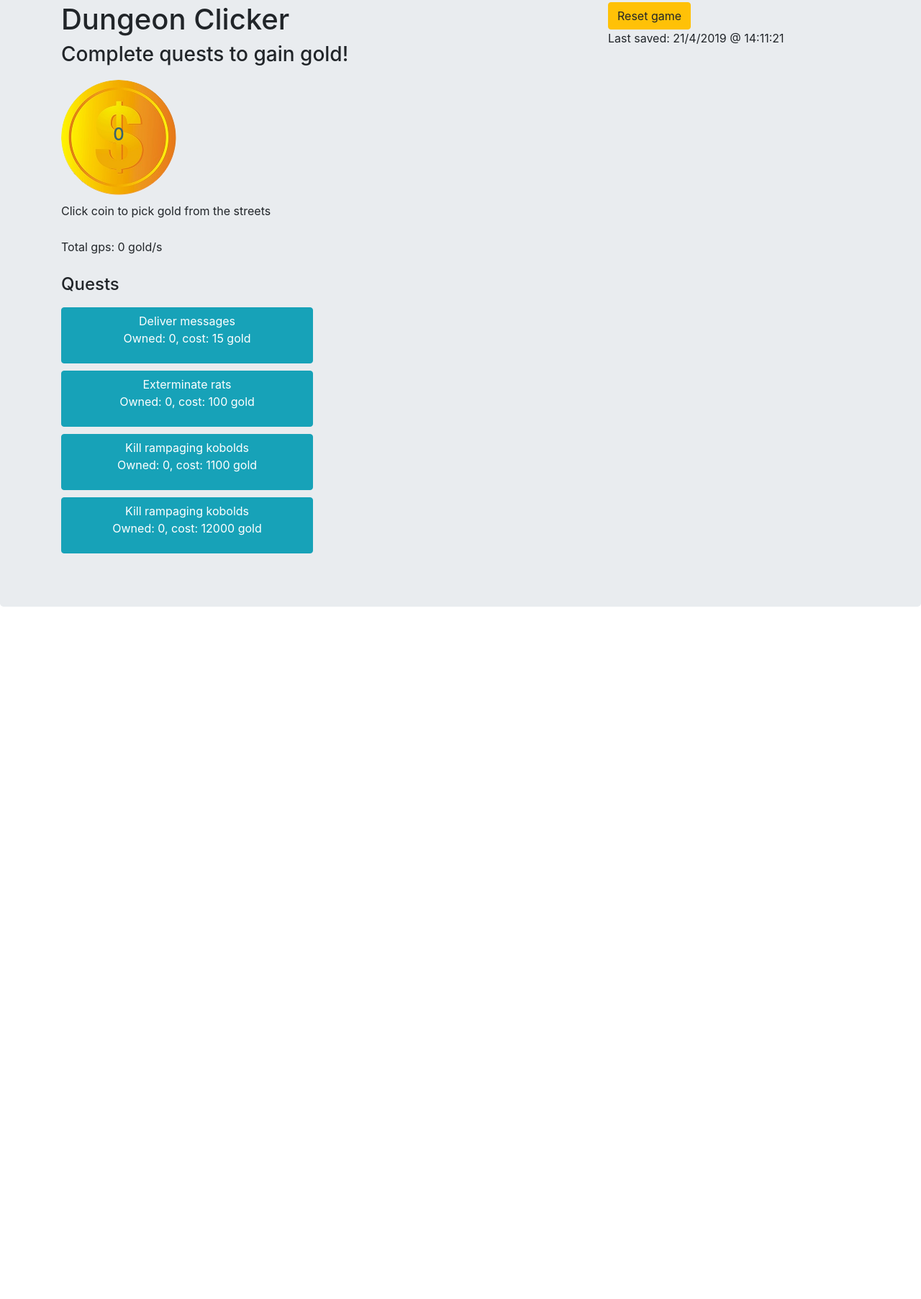
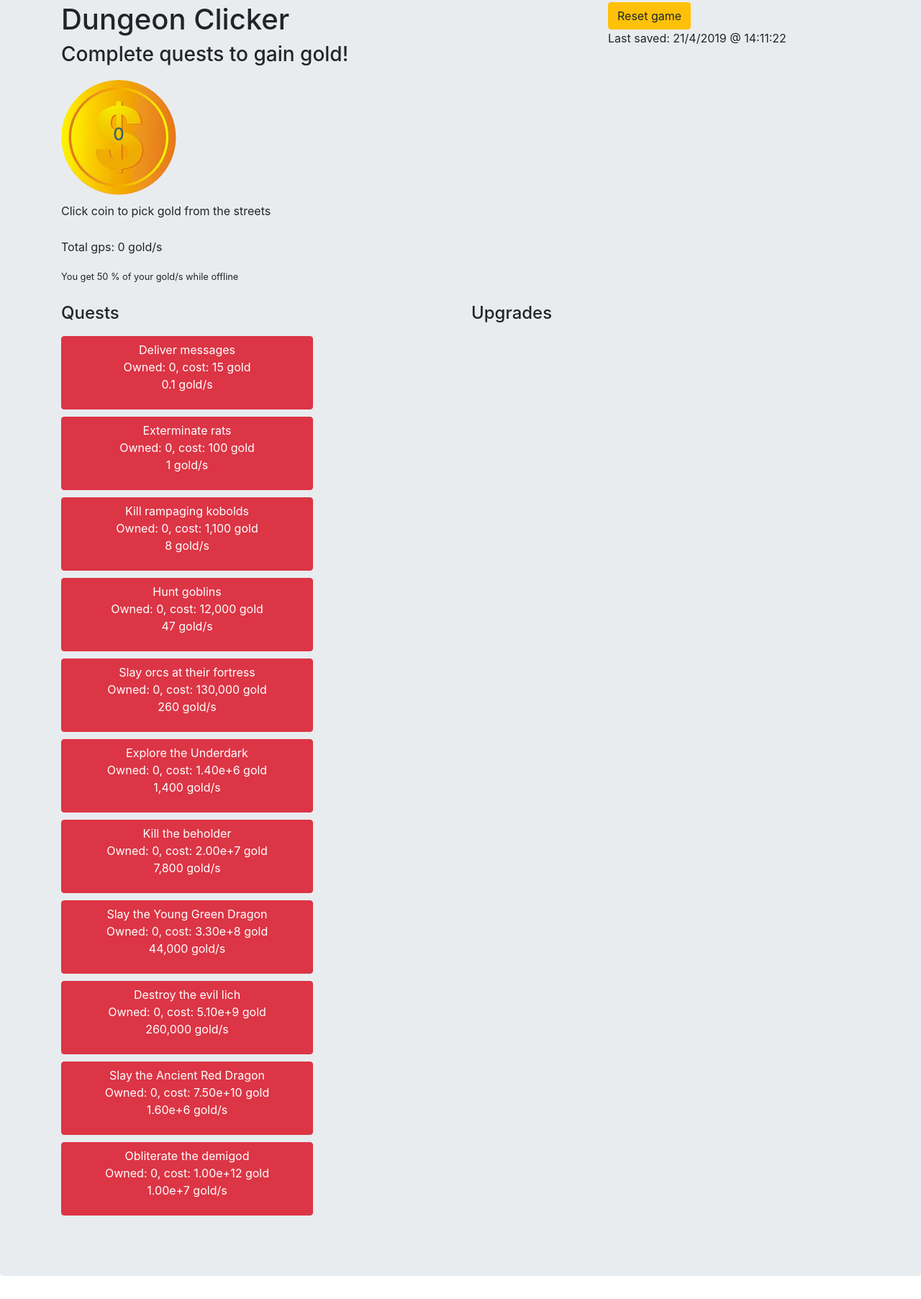
Before and after one commit to karazzi/dungeon_clicker, a plain HTML site: page index.html in a window 1280 px wide. Shown: the part 61-1866 px from the top of the page at 72% size. Before the commit the page ends 936 px from the top, so only its background shows below. Drawn offline with nearby package versions, Linux system fonts and the light colour scheme.

Commit message:
Offline production

```diff
--- a/index.html
+++ b/index.html
@@ -35,35 +35,103 @@
           </div>
         </div>
         <div class="row">
-          <div class="col-lg-12">
+          <div class="col-lg-4">
             <p id="gpsTotalInfo">Total gps: 0 gold/s</p>
+            <p><small>You get 50 % of your gold/s while offline</small></p>
           </div>
         </div>
+        <div class="row">
+          <div class="col-lg-4">
             <div class="row">
               <div class="col-lg-12">
                 <h4>Quests</h4>
               </div>
             </div>
             <div class="row">
-          <div class="col-lg-4">
-            <button type="button" name="button" class="btn btn-info btn-block" onclick="startQuest('delivery');">Deliver messages<p id="deliveryInfo">Owned: 0, cost: 15 gold</p></button>
+              <div class="col-lg-12">
+                <button type="button" name="button" class="btn btn-info btn-block" onclick="startQuest('delivery');">Deliver messages<p id="deliveryInfo"></p></button>
               </div>
             </div>
             <div class="row">
-          <div class="col-lg-4">
-            <button type="button" name="button" class="btn btn-info btn-block" onclick="startQuest('rats');">Exterminate rats<p id="ratsInfo">Owned: 0, cost: 100 gold</p></button>
+              <div class="col-lg-12">
+                <button type="button" name="button" class="btn btn-info btn-block" onclick="startQuest('rats');">Exterminate rats<p id="ratsInfo"></p></button>
               </div>
             </div>
             <div class="row">
-          <div class="col-lg-4">
-            <button type="button" name="button" class="btn btn-info btn-block" onclick="startQuest('kobolds');">Kill rampaging kobolds<p id="koboldsInfo">Owned: 0, cost: 1000 gold</p></button>
+              <div class="col-lg-12">
+                <button type="button" name="button" class="btn btn-info btn-block" onclick="startQuest('kobolds');">Kill rampaging kobolds<p id="koboldsInfo"></p></button>
               </div>
             </div>
             <div class="row">
-          <div class="col-lg-4">
-            <button type="button" name="button" class="btn btn-info btn-block" onclick="startQuest('goblins');">Kill rampaging kobolds<p id="goblinsInfo">Owned: 0, cost: 13000 gold</p></button>
+              <div class="col-lg-12">
+                <button type="button" name="button" class="btn btn-info btn-block" onclick="startQuest('goblins');">Hunt goblins<p id="goblinsInfo"></p></button>
               </div>
             </div>
+            <div class="row">
+              <div class="col-lg-12">
+                <button type="button" name="button" class="btn btn-info btn-block" onclick="startQuest('orcs');">Slay orcs at their fortress<p id="orcsInfo"></p></button>
+              </div>
+            </div>
+            <div class="row">
+              <div class="col-lg-12">
+                <button type="button" name="button" class="btn btn-info btn-block" onclick="startQuest('underdark');">Explore the Underdark<p id="underdarkInfo"></p></button>
+              </div>
+            </div>
+            <div class="row">
+              <div class="col-lg-12">
+                <button type="button" name="button" class="btn btn-info btn-block" onclick="startQuest('beholder');">Kill the beholder<p id="beholderInfo"></p></button>
+              </div>
+            </div>
+            <div class="row">
+              <div class="col-lg-12">
+                <button type="button" name="button" class="btn btn-info btn-block" onclick="startQuest('youngDragon');">Slay the Young Green Dragon<p id="youngDragonInfo"></p></button>
+              </div>
+            </div>
+            <div class="row">
+              <div class="col-lg-12">
+                <button type="button" name="button" class="btn btn-info btn-block" onclick="startQuest('lich');">Destroy the evil lich<p id="lichInfo"></p></button>
+              </div>
+            </div>
+            <div class="row">
+              <div class="col-lg-12">
+                <button type="button" name="button" class="btn btn-info btn-block" onclick="startQuest('ancientDragon');">Slay the Ancient Red Dragon<p id="ancientDragonInfo"></p></button>
+              </div>
+            </div>
+            <div class="row">
+              <div class="col-lg-12">
+                <button type="button" name="button" class="btn btn-info btn-block" onclick="startQuest('demigod');">Obliterate the demigod<p id="demigodInfo"></p></button>
+              </div>
+            </div>
+          </div>
+          <div class="col-lg-4 offset-lg-2">
+            <div class="row">
+              <div class="col-lg-12">
+                <h4>Upgrades</h4>
+              </div>
+            </div>
+          </div>
+        </div>
+      </div>
+    </div>
+
+    <!-- Modal -->
+    <div id="offlineProdModal" class="modal fade" role="dialog">
+      <div class="modal-dialog">
+
+        <!-- Modal content-->
+        <div class="modal-content">
+          <div class="modal-header">
+            <button type="button" class="close" data-dismiss="modal">&times;</button>
+            <!-- <h4 class="modal-title">Offline production</h4> -->
+          </div>
+          <div class="modal-body">
+            <p id="offlineModalBody"></p>
+          </div>
+          <div class="modal-footer">
+            <button type="button" class="btn btn-default" data-dismiss="modal">Close</button>
+          </div>
+        </div>
+
       </div>
     </div>
 
--- a/main.js
+++ b/main.js
@@ -1,25 +1,27 @@
 function GameData() {
-  this.version = "babyenemies";
+  this.version = "babytest4";
   this.gold = null;
-  this.goldPerClick = 1;
+  this.goldPerClick = 100;
   this.gpsTotal = 0;
   this.updateInterval = 10; //milliseconds
+  this.offlineMultiplier = 0.5;
   this.productionMultiplier = 1;
   this.costMultiplier = 1.15;
-  this.lastSave = null;
-  this.lastSaveMS = null;
+  this.lastSave = new Date();
+  this.lastSaveMS = Date.now();
+  this.lastUpdated = Date.now();
   this.quests = {
-    delivery: new Quest("Delivery", 0, 0.1, 15, 1, this.costMultiplier),
-    rats: new Quest("Rats", 0, 1, 100, 1, this.costMultiplier),
-    kobolds: new Quest("Kobolds", 0, 8, 1100, 1, this.costMultiplier),
-    goblins: new Quest("Goblins", 0, 47, 12000, 1, this.costMultiplier),
-    orcs: new Quest("Orcs", 0, 260, 130000, 1, this.costMultiplier),
-    underdark: new Quest("Underdark", 0, 1400, 1400000, 1, this.costMultiplier),
-    beholder: new Quest("Beholder", 0, 7800, 20000000, 1, this.costMultiplier),
-    youngDragon: new Quest("Young Dragon", 0, 44000, 330000000, 1, this.costMultiplier),
-    lich: new Quest("Lich", 0, 260000, 5100000000, 1, this.costMultiplier),
-    ancientDragon: new Quest("Ancient Dragon", 0, 1600000, 75000000000, 1, this.costMultiplier),
-    demigod: new Quest("Demigod", 0, 10000000, 1000000000000, 1, this.costMultiplier)
+    delivery: new Quest("delivery", 0, 0.1, 15, 1, this.costMultiplier),
+    rats: new Quest("rats", 0, 1, 100, 1, this.costMultiplier),
+    kobolds: new Quest("kobolds", 0, 8, 1100, 1, this.costMultiplier),
+    goblins: new Quest("goblins", 0, 47, 12000, 1, this.costMultiplier),
+    orcs: new Quest("orcs", 0, 260, 130000, 1, this.costMultiplier),
+    underdark: new Quest("underdark", 0, 1400, 1400000, 1, this.costMultiplier),
+    beholder: new Quest("beholder", 0, 7800, 20000000, 1, this.costMultiplier),
+    youngDragon: new Quest("youngDragon", 0, 44000, 330000000, 1, this.costMultiplier),
+    lich: new Quest("lich", 0, 260000, 5100000000, 1, this.costMultiplier),
+    ancientDragon: new Quest("ancientDragon", 0, 1600000, 75000000000, 1, this.costMultiplier),
+    demigod: new Quest("demigod", 0, 10000000, 1000000000000, 1, this.costMultiplier)
   }
 }
 
@@ -39,18 +41,23 @@ function initGameData() {
   if (savegame !== null) {
     if (savegame.version == game.version) {
       game = savegame;
+      game.lastUpdated = Date.now(); // Reset timer
     }else{
       if (typeof savegame.gold !== "undefined") game.gold = savegame.gold;
       if (typeof savegame.goldPerClick !== "undefined") game.goldPerClick = savegame.goldPerClick;
-      if (typeof savegame.gpsTotal !== "undefined") game.gpsTotal = savegame.gpsTotal;
+      // if (typeof savegame.gpsTotal !== "undefined") game.gpsTotal = savegame.gpsTotal;
       if (typeof savegame.productionMultiplier !== "undefined") game.productionMultiplier = savegame.productionMultiplier;
-      if (typeof savegame.costMultiplier !== "undefined") game.costMultiplier = savegame.costMultiplier;
+      // if (typeof savegame.costMultiplier !== "undefined") game.costMultiplier = savegame.costMultiplier;
       if (typeof savegame.lastSave !== "undefined") game.lastSave = savegame.lastSave;
       if (typeof savegame.lastSaveMS !== "undefined") game.lastSaveMS = savegame.lastSaveMS;
       for(quest in game.quests) {
         if(typeof savegame.quests[quest] !== "undefined"){
-          for (property in game.quests[quest]){
-            if (typeof savegame.quests[quest][property] !== "undefined") game.quests[quest][property] = savegame.quests[quest][property];
+          // for (property in game.quests[quest]){
+          //   if (typeof savegame.quests[quest][property] !== "undefined") game.quests[quest][property] = savegame.quests[quest][property];
+          // }
+          if (typeof savegame.quests[quest].owned !== "undefined") {
+            game.quests[quest].owned = savegame.quests[quest].owned;
+            game.quests[quest].nextCost = Math.ceil(game.quests[quest].baseCost * Math.pow(game.costMultiplier, game.quests[quest].owned));
           }
         }
       }
@@ -65,7 +72,9 @@ function goldClick() {
 }
 
 function autoGold() {
-  game.gold += game.gpsTotal * game.updateInterval/1000;
+  var timeElapsed = (Date.now() - game.lastUpdated) / 1000;
+  game.lastUpdated = Date.now();
+  game.gold += game.gpsTotal * timeElapsed;
   updateGold();
 }
 
@@ -94,15 +103,40 @@ function updateGps(){
 }
 
 function updateGold() {
-  goldString = game.gold.toFixed(0);
+  var goldString = '';
+  if(game.gold < 1000000) {
+    goldString = game.gold.toLocaleString('en-us', {maximumFractionDigits: 0});
+  }else{
+    goldString = game.gold.toExponential(2);
+  }
   document.getElementById("goldGained").innerHTML = goldString;
   gpsString = "Total gps: " + game.gpsTotal + " gold/s";
   document.getElementById("gpsTotalInfo").innerHTML = gpsString;
 }
 
 function updateButton(quest) {
-  var buttonId = quest + "Info";
-  document.getElementById(buttonId).innerHTML = "Owned: " + game.quests[quest].owned + ", cost: " + game.quests[quest].nextCost + " gold";
+  var buttonInfo = quest + "Info";
+  var costString = '';
+  var gpsString = '';
+  if(game.quests[quest].nextCost < 1000000) {
+    costString = game.quests[quest].nextCost.toLocaleString('en-us');
+  } else {
+    costString = game.quests[quest].nextCost.toExponential(2);
+  }
+  if(game.quests[quest].gps < 1000000){
+    gpsString = game.quests[quest].gps.toLocaleString('en-us');
+  }else{
+    gpsString = game.quests[quest].gps.toExponential(2);
+  }
+  document.getElementById(buttonInfo).innerHTML = "Owned: " + game.quests[quest].owned + ", cost: " + costString + " gold<br>" + gpsString + " gold/s";
+
+  if (game.gold < game.quests[quest].nextCost) {
+    document.getElementById(buttonInfo).parentElement.classList.add('btn-danger');
+    document.getElementById(buttonInfo).parentElement.classList.remove('btn-info');
+  }else{
+      document.getElementById(buttonInfo).parentElement.classList.remove('btn-danger');
+      document.getElementById(buttonInfo).parentElement.classList.add('btn-info');
+  }
 }
 
 function startQuest(quest) {
@@ -127,24 +161,48 @@ function resetGame() {
   updateGold();
 }
 
-// Initialize game
-window.addEventListener("load", function(){
-  game = initGameData();
-  for(quest in game.quests) {
-    updateButton(quest);
-  }
-  updateGold();
-});
-
 // Auto gain gold
 window.setTimeout(function(){
   window.setInterval(function(){
     autoGold();
   }, game.updateInterval);
-}, 2000)
+}, 100)
 
 
 // Save game every x milliseconds
 window.setInterval(function(){
   saveGame();
 }, 1000)
+
+// Initialize game
+window.addEventListener("load", function(){
+  game = initGameData();
+  updateGps();
+  for(quest in game.quests) {
+    updateButton(quest);
+  }
+
+  //Generate mana based on time offline
+  var savegame = JSON.parse(localStorage.getItem("dungeonClickerSave"))
+  if (savegame !== null) {
+    if(game.gpsTotal !== 0){
+      var timeDiff = Date.now() - game.lastSaveMS;
+      var timeDiffSecs = timeDiff / 1000;
+      var offlineProd = timeDiffSecs * game.gpsTotal * game.offlineMultiplier;
+      if (offlineProd > 1000000) {
+        var offProdString = offlineProd.toExponential(2);
+      } else {
+        var offProdString = offlineProd.toLocaleString('en-us', {maximumFractionDigits: 0});
+      }
+      // Add string to modal telling player how much mana has been gained during offline time
+      document.getElementById("offlineModalBody").innerHTML = "You have been offline for " + timeDiffSecs.toFixed(1) + " seconds."
+      document.getElementById("offlineModalBody").innerHTML += "<br>Your quests have yielded " + offProdString + " gold while offline!";
+      // Toggling modal
+      $("#offlineProdModal").modal();
+      //Updating mana
+      game.gold += offlineProd;
+    }
+  }
+
+  updateGold();
+});
```
Lines whose indentation alone changed are shown as unchanged.
